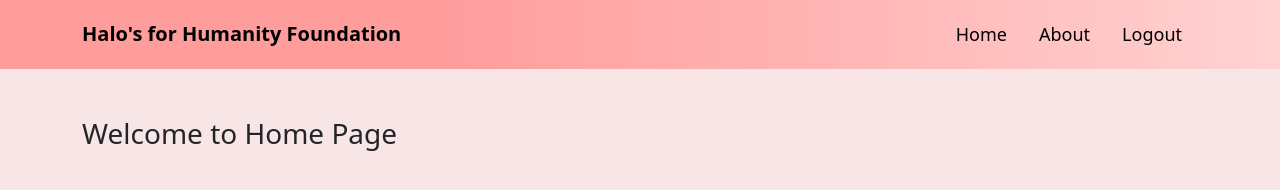
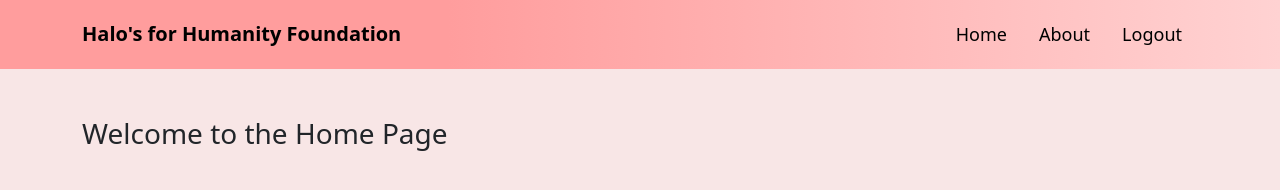
Before and after one commit to Tanstar92/meanproject, a website: page index.html in a window 1280 px wide. Drawn offline with nearby package versions, Linux system fonts and the light colour scheme; sample sign-in values are in the browser's storage.

Commit message:
indexupd

```diff
--- a/index.html
+++ b/index.html
@@ -39,18 +39,15 @@
       <div class="container">
         <div id="intro">
           <h3 class="introWhite mb-3"
-            > Welcome to Home Page
+            > Welcome to the Home Page
              </h3>
+
               <!-- About Company -->
              <!-- <p>
                What is Lorem Ipsum?
 Lorem Ipsum is simply dummy text of the printing and typesetting industry. Lorem Ipsum has been the industry's standard dummy text ever since the 1500s, when an unknown printer took a galley of type and scrambled it to make a type specimen book. It has survived not only five centuries, but also the leap into electronic typesetting, remaining essentially unchanged. It was popularised in the 1960s with the release of Letraset sheets containing Lorem Ipsum passages, and more recently with desktop publishing software like Aldus PageMaker including versions of Lorem Ipsum.
-            </p> -->
-            <!-- Donation Link -->
-            <!-- <div class="text-center mt-5">
-            <a href="dtnpg.html" class="btn btn-danger" target="_blank"
-            >DONATE NOW</a>
-           </div> -->
+
+</p> -->
 
 
 
```
